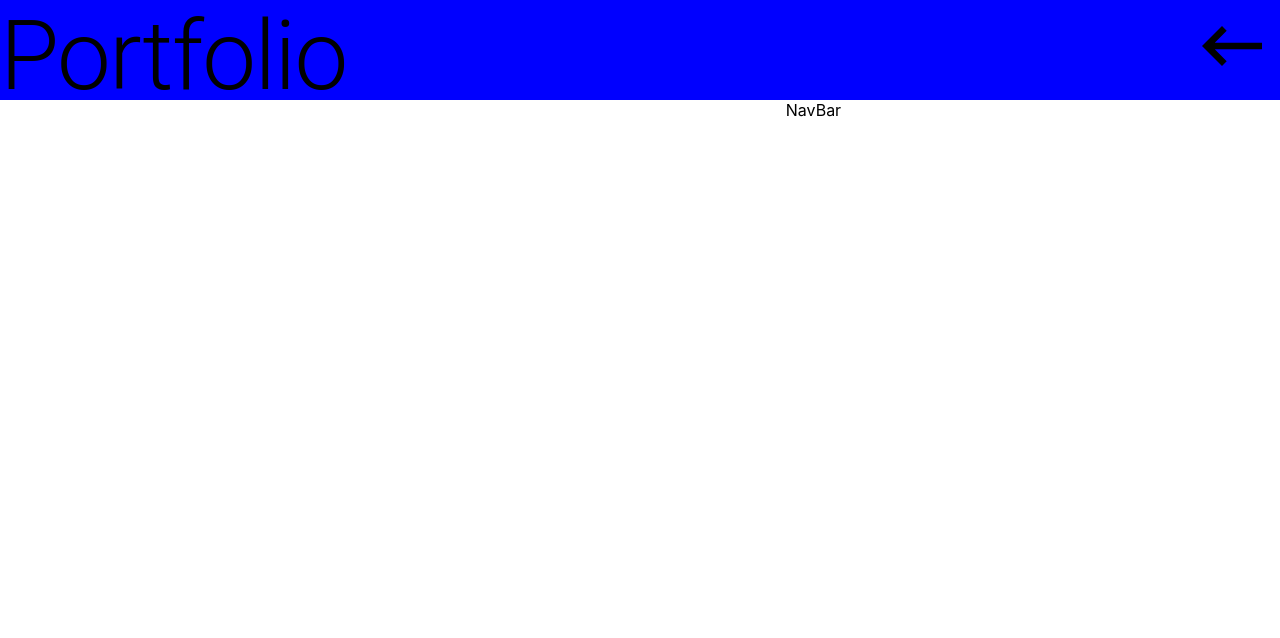
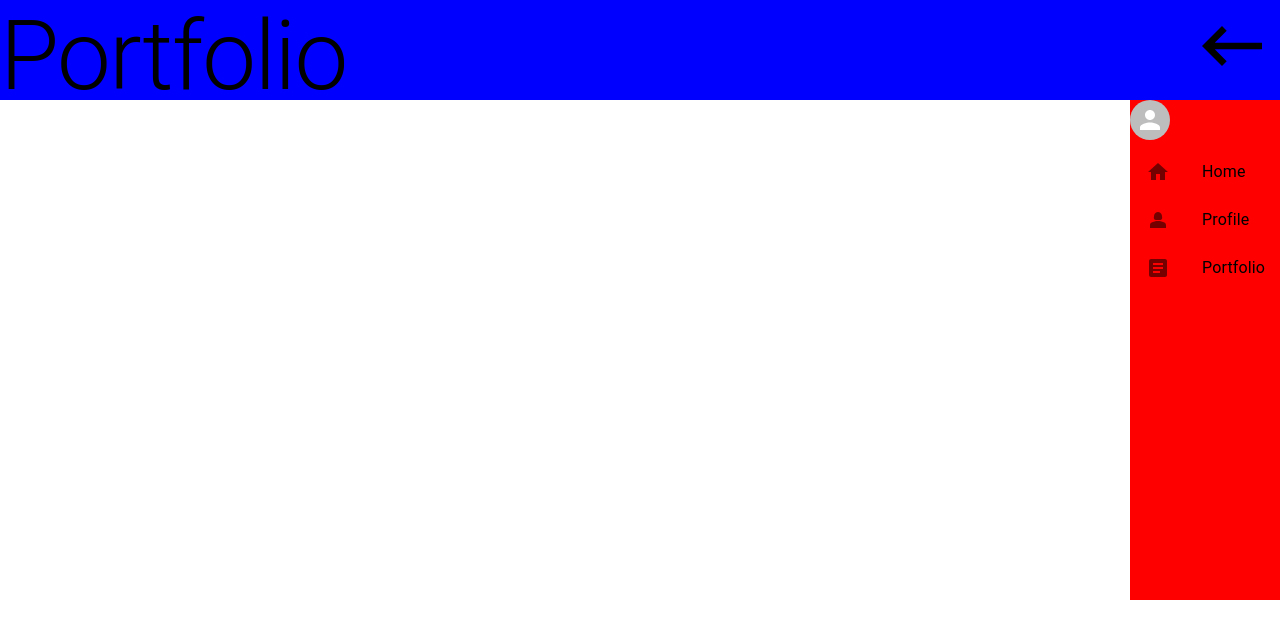
Before and after one commit to shou0224/shou0224.github.io, a React (Create React App) app: page / in a window 1280 px wide. Shown: the top 638 px of the page. Built offline with nearby package versions, Linux system fonts and the light colour scheme.

Commit message:
navbar ui

```diff
--- a/src/components/NavBar.jsx
+++ b/src/components/NavBar.jsx
@@ -1,8 +1,41 @@
+import { Avatar, List, ListItem, ListItemIcon, ListItemText } from '@mui/material'
+import { Box } from '@mui/system'
+import HomeIcon from '@mui/icons-material/Home';
+import Person2Icon from '@mui/icons-material/Person2';
+import ArticleIcon from '@mui/icons-material/Article';
 import React from 'react'
 
 const NavBar = () => {
+  const menuList = [
+    {
+      id:1,
+      icon: <HomeIcon />,
+      name: "Home",
+    },
+    {
+      id:2,
+      icon: <Person2Icon />,
+      name: "Profile",
+    },
+    {
+      id:3,
+      icon: <ArticleIcon />,
+      name: "Portfolio",
+    }
+  ]
   return (
-    <div>NavBar</div>
+    <Box sx={{width: '150px', height: '500px', backgroundColor: 'red', float: 'right'}}>
+      <Avatar />
+      <List>
+          {menuList.map(item => (
+            <ListItem key={item.id}>
+              <ListItemIcon>{item.icon}</ListItemIcon>
+              <ListItemText>{item.name}</ListItemText>
+            </ListItem>
+          ))}
+      </List>
+
+    </Box>
   )
 }
 
```
